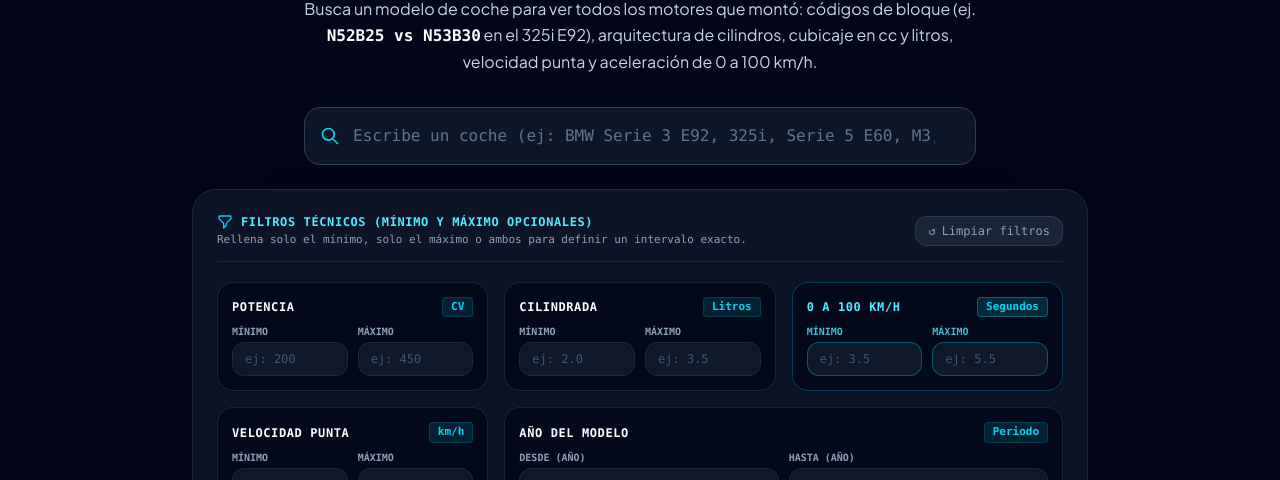
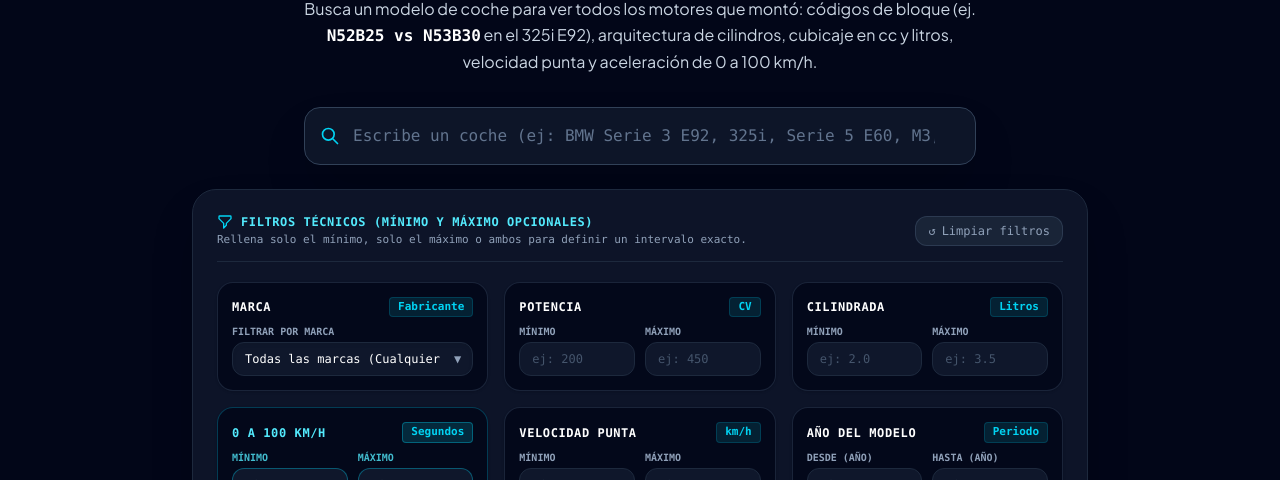
Before and after one commit to amglogicalis/carvault, an Astro site: page /carvault/motores in a window 1280 px wide. Shown: the part 320-800 px from the top of the page. Built offline with nearby package versions, Linux system fonts and the light colour scheme; Astro itself is replaced by a stand-in of ours.

Commit message:
feat(motores): add scalable brand filter to technical engine catalog

```diff
--- a/src/pages/motores/index.astro
+++ b/src/pages/motores/index.astro
@@ -19,6 +19,7 @@ const cars = catalog.generations
     engines: g.engines
   }));
 
+const availableBrands = Array.from(new Set(cars.map((c: any) => c.brand || 'BMW'))).sort();
 const carsJson = JSON.stringify(cars);
 const totalEnginesCount = cars.reduce((acc: number, c: any) => acc + c.engines.length, 0);
 ---
@@ -90,7 +91,32 @@ const totalEnginesCount = cars.reduce((acc: number, c: any) => acc + c.engines.l
           </div>
 
           <div class="grid grid-cols-1 md:grid-cols-2 lg:grid-cols-3 gap-4 font-mono text-xs">
-            <!-- Filtro 1: Potencia (CV) -->
+            <!-- Filtro 1: Marca / Fabricante (Escalable para futuras marcas) -->
+            <div class="bg-slate-950/80 p-3.5 rounded-2xl border border-slate-800/90 shadow-sm hover:border-slate-700 transition-colors flex flex-col justify-between">
+              <div class="flex items-center justify-between mb-2">
+                <span class="text-xs font-bold text-white uppercase tracking-wider">Marca</span>
+                <span class="text-[11px] font-bold text-cyan-400 bg-cyan-950/60 px-2 py-0.5 rounded border border-cyan-800/50">Fabricante</span>
+              </div>
+              <div>
+                <label for="filterBrand" class="block text-[10px] text-slate-400 uppercase font-semibold mb-1">Filtrar por Marca</label>
+                <div class="relative">
+                  <select
+                    id="filterBrand"
+                    class="w-full bg-slate-900 border border-slate-800 focus:border-cyan-400 focus:ring-1 focus:ring-cyan-400/20 rounded-xl px-3 py-2 text-white text-xs font-mono focus:outline-none cursor-pointer appearance-none pr-8 shadow-inner"
+                  >
+                    <option value="">Todas las marcas (Cualquiera)</option>
+                    {availableBrands.map((b: string) => (
+                      <option value={b}>{b}</option>
+                    ))}
+                  </select>
+                  <div class="absolute inset-y-0 right-0 flex items-center pr-3 pointer-events-none text-slate-400 text-xs">
+                    ▼
+                  </div>
+                </div>
+              </div>
+            </div>
+
+            <!-- Filtro 2: Potencia (CV) -->
             <div class="bg-slate-950/80 p-3.5 rounded-2xl border border-slate-800/90 shadow-sm hover:border-slate-700 transition-colors">
               <div class="flex items-center justify-between mb-2">
                 <span class="text-xs font-bold text-white uppercase tracking-wider">Potencia</span>
@@ -124,7 +150,7 @@ const totalEnginesCount = cars.reduce((acc: number, c: any) => acc + c.engines.l
               </div>
             </div>
 
-            <!-- Filtro 2: Cilindrada (L) -->
+            <!-- Filtro 3: Cilindrada (L) -->
             <div class="bg-slate-950/80 p-3.5 rounded-2xl border border-slate-800/90 shadow-sm hover:border-slate-700 transition-colors">
               <div class="flex items-center justify-between mb-2">
                 <span class="text-xs font-bold text-white uppercase tracking-wider">Cilindrada</span>
@@ -158,7 +184,7 @@ const totalEnginesCount = cars.reduce((acc: number, c: any) => acc + c.engines.l
               </div>
             </div>
 
-            <!-- Filtro 3: 0-100 km/h (s) -->
+            <!-- Filtro 4: 0-100 km/h (s) -->
             <div class="bg-slate-950/80 p-3.5 rounded-2xl border border-cyan-500/30 shadow-sm hover:border-cyan-500/50 transition-colors">
               <div class="flex items-center justify-between mb-2">
                 <span class="text-xs font-bold text-cyan-300 uppercase tracking-wider">0 a 100 km/h</span>
@@ -192,7 +218,7 @@ const totalEnginesCount = cars.reduce((acc: number, c: any) => acc + c.engines.l
               </div>
             </div>
 
-            <!-- Filtro 4: Velocidad Máxima (km/h) -->
+            <!-- Filtro 5: Velocidad Máxima (km/h) -->
             <div class="bg-slate-950/80 p-3.5 rounded-2xl border border-slate-800/90 shadow-sm hover:border-slate-700 transition-colors">
               <div class="flex items-center justify-between mb-2">
                 <span class="text-xs font-bold text-white uppercase tracking-wider">Velocidad Punta</span>
@@ -226,8 +252,8 @@ const totalEnginesCount = cars.reduce((acc: number, c: any) => acc + c.engines.l
               </div>
             </div>
 
-            <!-- Filtro 5: Año del Modelo -->
-            <div class="bg-slate-950/80 p-3.5 rounded-2xl border border-slate-800/90 shadow-sm hover:border-slate-700 transition-colors md:col-span-2 lg:col-span-2">
+            <!-- Filtro 6: Año del Modelo -->
+            <div class="bg-slate-950/80 p-3.5 rounded-2xl border border-slate-800/90 shadow-sm hover:border-slate-700 transition-colors">
               <div class="flex items-center justify-between mb-2">
                 <span class="text-xs font-bold text-white uppercase tracking-wider">Año del Modelo</span>
                 <span class="text-[11px] font-bold text-cyan-400 bg-cyan-950/60 px-2 py-0.5 rounded border border-cyan-800/50">Periodo</span>
@@ -333,7 +359,8 @@ const totalEnginesCount = cars.reduce((acc: number, c: any) => acc + c.engines.l
     const resultsArea = document.getElementById('searchResultsArea');
     const noMatchState = document.getElementById('noMatchState');
 
-    // Elementos de filtros mecánicos avanzados (Intervalos Mín / Máx Opcionales)
+    // Elementos de filtros mecánicos avanzados (Intervalos Mín / Máx Opcionales y Marca)
+    const filterBrand = document.getElementById('filterBrand');
     const filterMinHp = document.getElementById('filterMinHp');
     const filterMaxHp = document.getElementById('filterMaxHp');
     const filterMinDisp = document.getElementById('filterMinDisp');
@@ -348,6 +375,7 @@ const totalEnginesCount = cars.reduce((acc: number, c: any) => acc + c.engines.l
 
     const allFilterInputs = [
       searchInput,
+      filterBrand,
       filterMinHp, filterMaxHp,
       filterMinDisp, filterMaxDisp,
       filterMin0to100, filterMax0to100,
@@ -357,6 +385,7 @@ const totalEnginesCount = cars.reduce((acc: number, c: any) => acc + c.engines.l
 
     function executeCarSearch() {
       const query = (searchInput.value || '').trim().toLowerCase();
+      const selectedBrand = (filterBrand?.value || '').trim().toLowerCase();
       const minHpVal = parseFloat(filterMinHp?.value) || null;
       const maxHpVal = parseFloat(filterMaxHp?.value) || null;
       const minDispVal = parseFloat(filterMinDisp?.value) || null;
@@ -370,6 +399,7 @@ const totalEnginesCount = cars.reduce((acc: number, c: any) => acc + c.engines.l
 
       const hasActiveFilters = Boolean(
         query.length > 0 ||
+        selectedBrand.length > 0 ||
         minHpVal !== null ||
         maxHpVal !== null ||
         minDispVal !== null ||
@@ -408,6 +438,11 @@ const totalEnginesCount = cars.reduce((acc: number, c: any) => acc + c.engines.l
       const matchedCars = [];
 
       for (const car of allCars) {
+        // Filtro por marca (escalable para futuras marcas)
+        if (selectedBrand && (car.brand || '').toLowerCase() !== selectedBrand) {
+          continue;
+        }
+
         // Filtro por año de producción (intervalo o límite único)
         if (minYearVal !== null || maxYearVal !== null) {
           const start = car.startYear !== null ? car.startYear : -Infinity;
@@ -422,6 +457,7 @@ const totalEnginesCount = cars.reduce((acc: number, c: any) => acc + c.engines.l
 
         // Texto descriptivo del chasis y modelo
         const carMetaText = [
+          car.brand,
           car.carName,
           car.series,
           car.chassisCode,
@@ -624,10 +660,11 @@ const totalEnginesCount = cars.reduce((acc: number, c: any) => acc + c.engines.l
       }
     }
 
-    // Escuchar eventos en input de búsqueda y en todos los filtros técnicos (mínimos y máximos)
+    // Escuchar eventos en input de búsqueda y en todos los filtros técnicos (mínimos, máximos y marca)
     allFilterInputs.forEach(el => {
       if (el) {
         el.addEventListener('input', executeCarSearch);
+        el.addEventListener('change', executeCarSearch);
       }
     });
 
@@ -649,11 +686,17 @@ const totalEnginesCount = cars.reduce((acc: number, c: any) => acc + c.engines.l
       });
     }
 
-    // Soporte para URL params si viene enlazado desde otro sitio: /carvault/motores?q=E92
+    // Soporte para URL params si viene enlazado desde otro sitio: /carvault/motores?q=E92&brand=BMW
     const urlParams = new URLSearchParams(window.location.search);
     const qParam = urlParams.get('q') || urlParams.get('car') || urlParams.get('chassis');
+    const brandParam = urlParams.get('brand') || urlParams.get('marca');
+    if (brandParam && filterBrand) {
+      filterBrand.value = brandParam;
+    }
     if (qParam && searchInput) {
       searchInput.value = qParam;
+    }
+    if (qParam || brandParam) {
       executeCarSearch();
     }
   </script>
```
